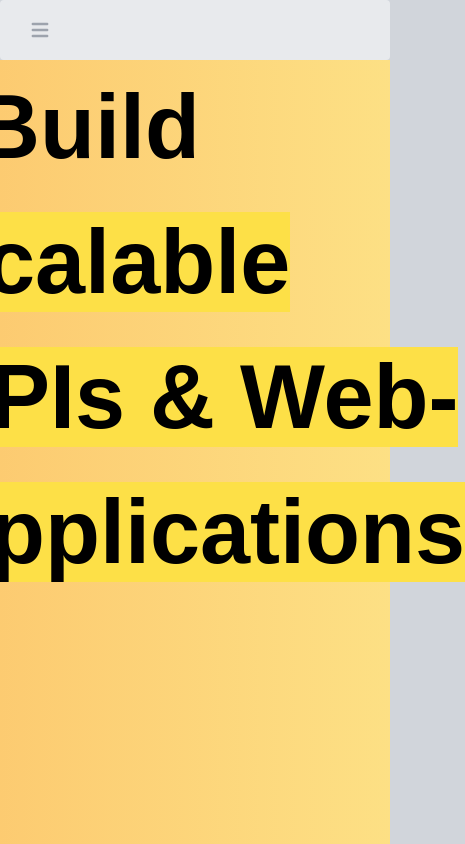
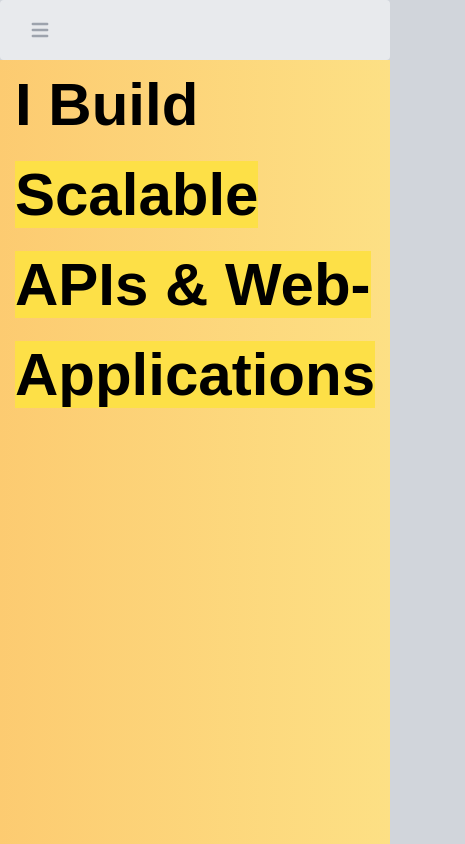
Before and after one commit to pingvin12/pingvin12.github.io, a Next.js app: page / in a window 390 px wide. Shown: the top 844 px of the page, 465 px wide, since content can reach past the window. Built offline with nearby package versions, Linux system fonts and the light colour scheme; no server answers.

Commit message:
mobile style fix

```diff
--- a/src/comp/Intro.tsx
+++ b/src/comp/Intro.tsx
@@ -25,7 +25,7 @@ const Intro = () => {
                 <div
                     className="h-screen w-full mx-auto justify-center dark:bg-black bg-gradient-to-r from-orange-400 to-amber-200 dark:from-pink-500 dark:to-yellow-500 background-animate grid gap-4">
                     <div className=" w-full h-full">
-                        <h1 className="h-20 w-full text-[90px] font-bold">I Build<br/> <a className=" bg-yellow-300 dark:bg-orange-400">Scalable<br/> APIs & Web-<br/>Applications</a></h1>
+                        <h1 className="h-20 w-full text-[60px] font-bold">I Build<br/> <a className=" bg-yellow-300 dark:bg-orange-400">Scalable<br/> APIs & Web-<br/>Applications</a></h1>
                     </div>
                 </div>
                 <svg onClick={(() => scrollBy(0, 1000))} xmlns="http://www.w3.org/2000/svg"
--- a/src/styles/global.css
+++ b/src/styles/global.css
@@ -26,6 +26,12 @@ p {
 h1 {
     @apply dark:text-white md:font-extrabold dark:text-white text-black font-bahnschrift;
 }
+
+#__next {
+    display: flex;
+    flex-direction: column;
+    min-height: 100vh;
+  }
 
 .background-animate {
     background-size: 400%;
```
